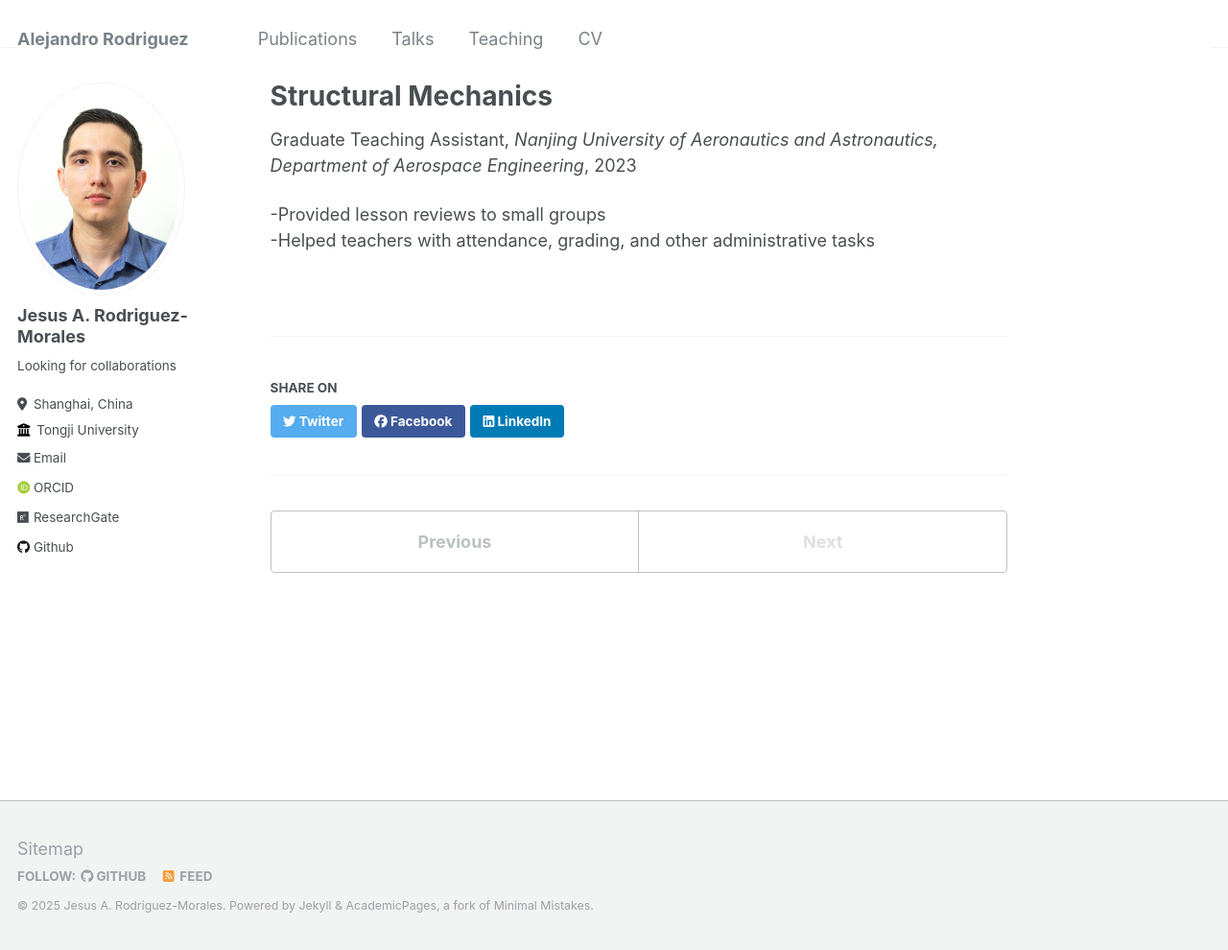
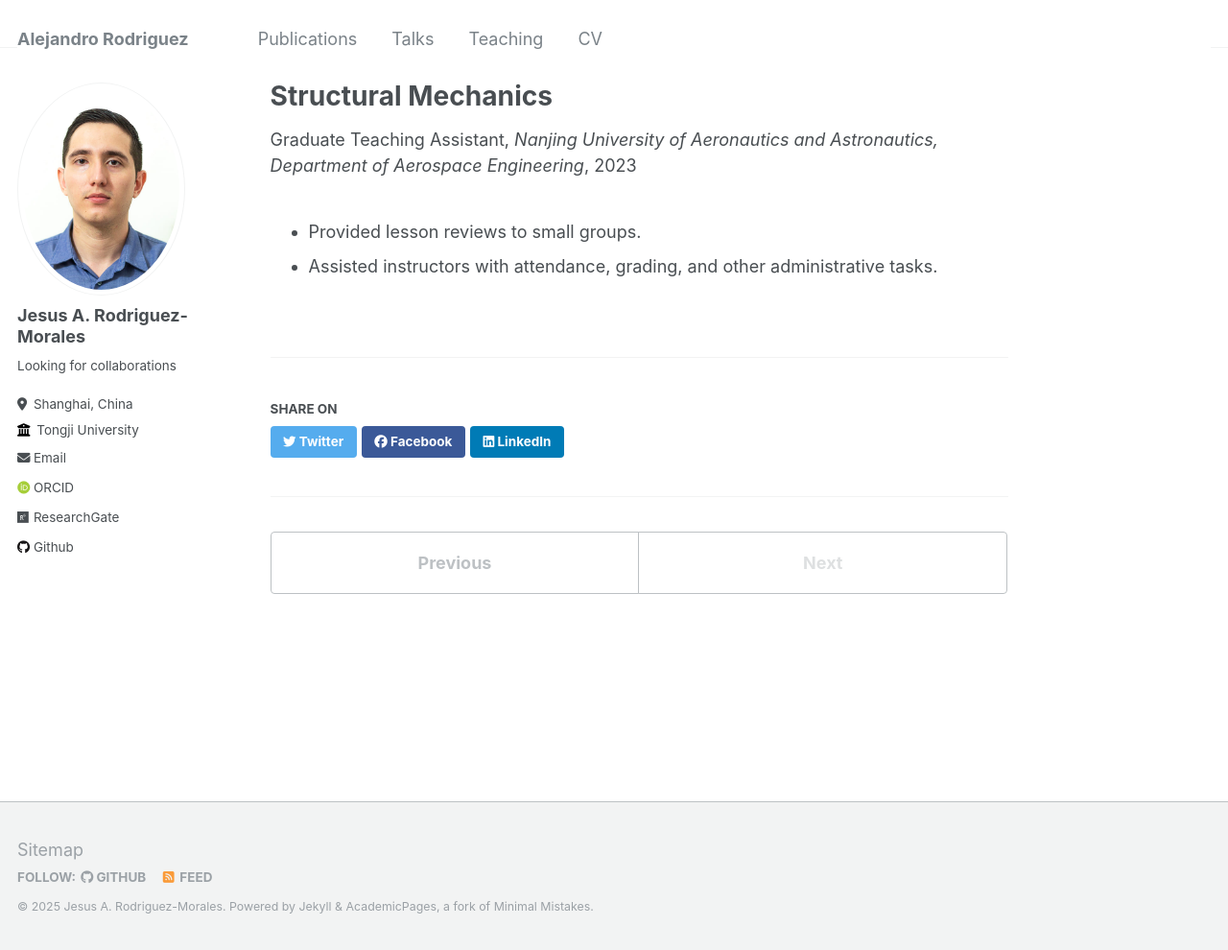
Before and after one commit to alex-rodriguez-m/alex-rodriguez-m.github.io, a Jekyll site: the page built from _teaching/2014-spring-teaching-1.md, in a window 1280 px wide and 990 px high. Shown: the whole window at 96% size. Built offline with Jekyll 4.4.1, drawn with Linux system fonts in a browser that asks for light colours; some web fonts are replaced.

Commit message:
Update 2014-spring-teaching-1.md

```diff
--- a/_teaching/2014-spring-teaching-1.md
+++ b/_teaching/2014-spring-teaching-1.md
@@ -8,5 +8,5 @@ date: 2023-08-01
 location: "Nanjing, China"
 ---
 
--Provided lesson reviews to small groups \\
--Helped teachers with attendance, grading, and other administrative tasks
+- Provided lesson reviews to small groups.
+- Assisted instructors with attendance, grading, and other administrative tasks.
```
